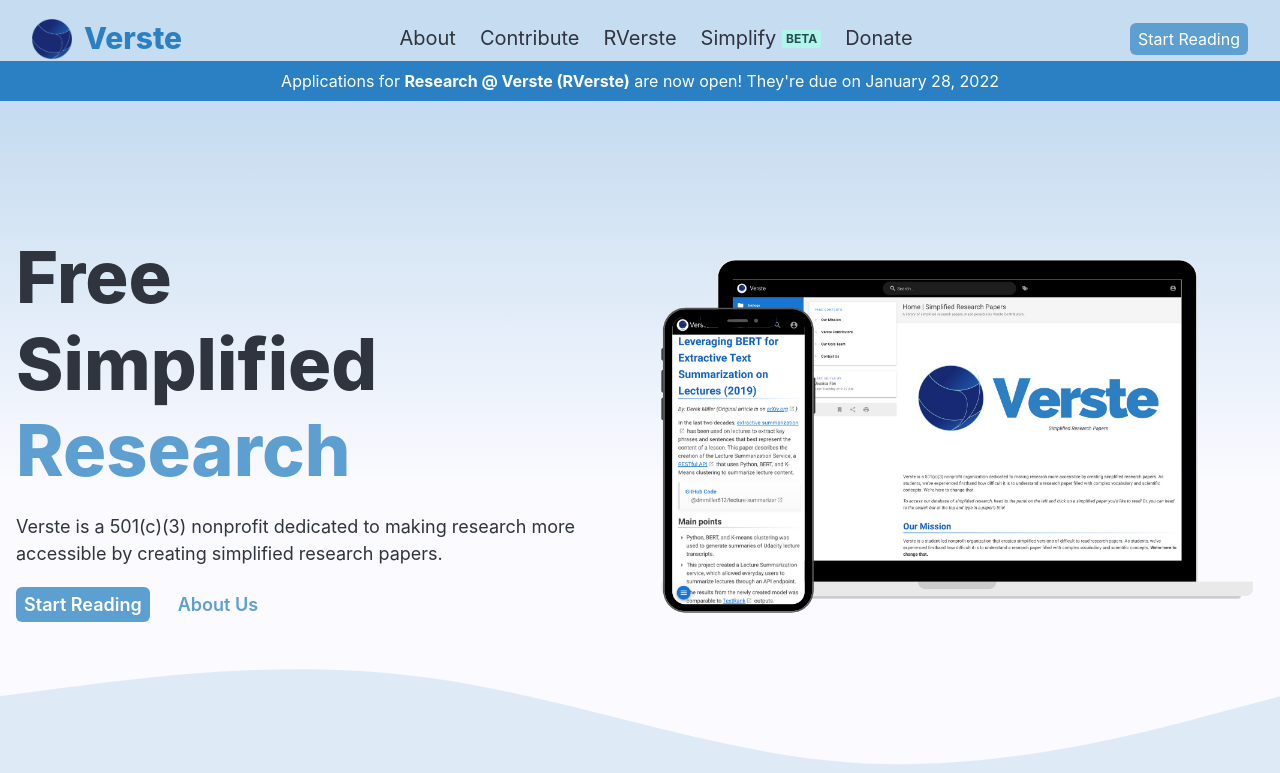
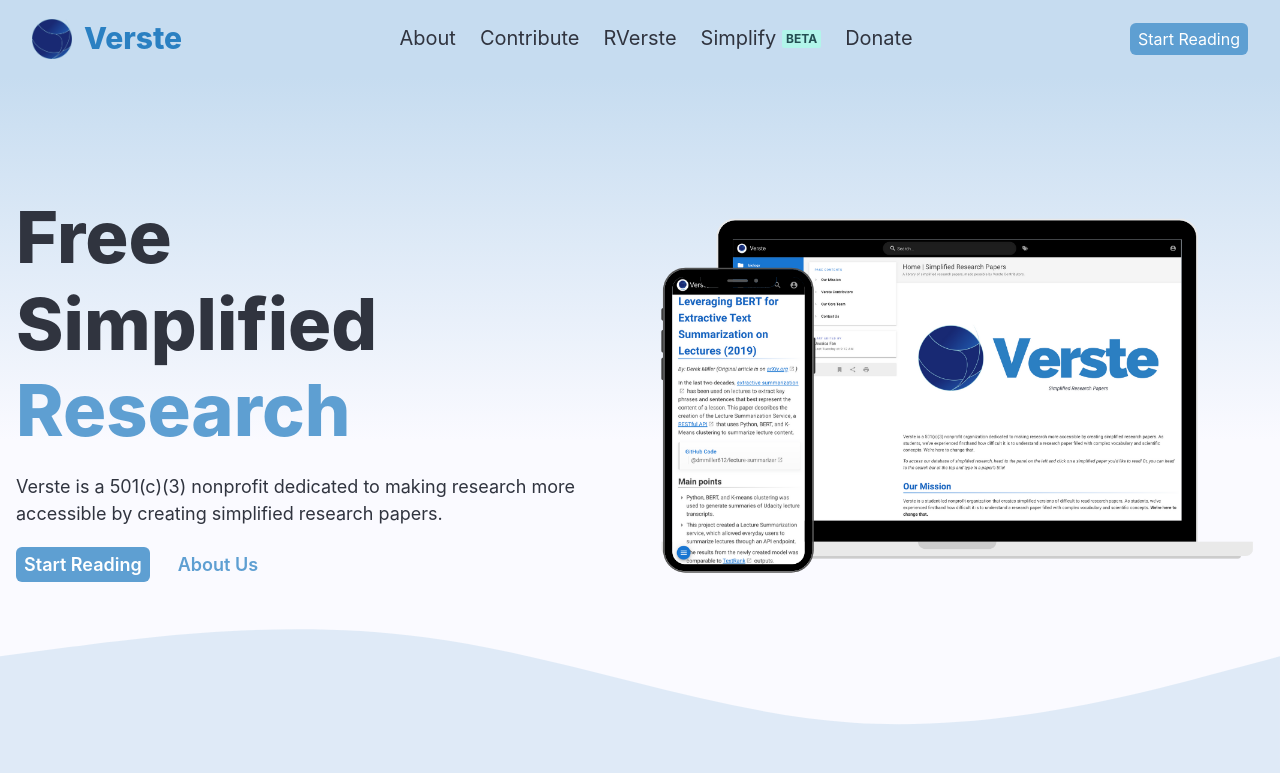
Before and after one commit to ganning127/verste.org, a Next.js app: page / in a window 1280 px wide. Shown: the top 773 px of the page. Built offline with nearby package versions, Linux system fonts and the light colour scheme; a web font is replaced by a local one.

Commit message:
removing the banner

```diff
--- a/components/NavBar/index.jsx
+++ b/components/NavBar/index.jsx
@@ -98,15 +98,6 @@
           </Flex>
         </Box>
       </Box>
-      <Box bg="brandLight.blue" color="white">
-        <Text fontSize="md" textAlign="center" py={2}>
-          Applications for{" "}
-          <Link fontWeight="bold" href="/rverste">
-            Research @ Verste (RVerste)
-          </Link>{" "}
-          are now open! They&apos;re due on January 28, 2022
-        </Text>
-      </Box>
     </Box>
   );
 };
```
